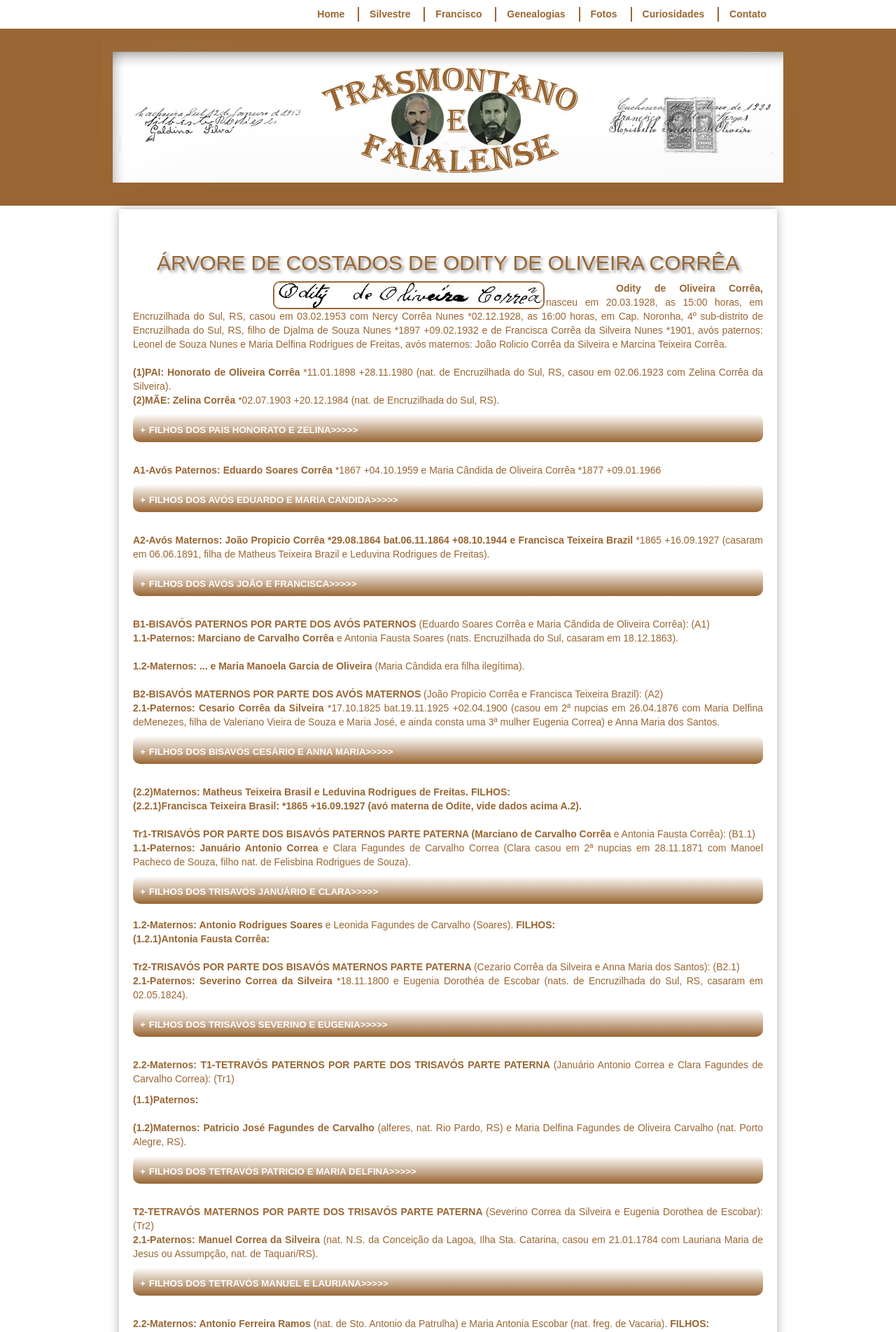
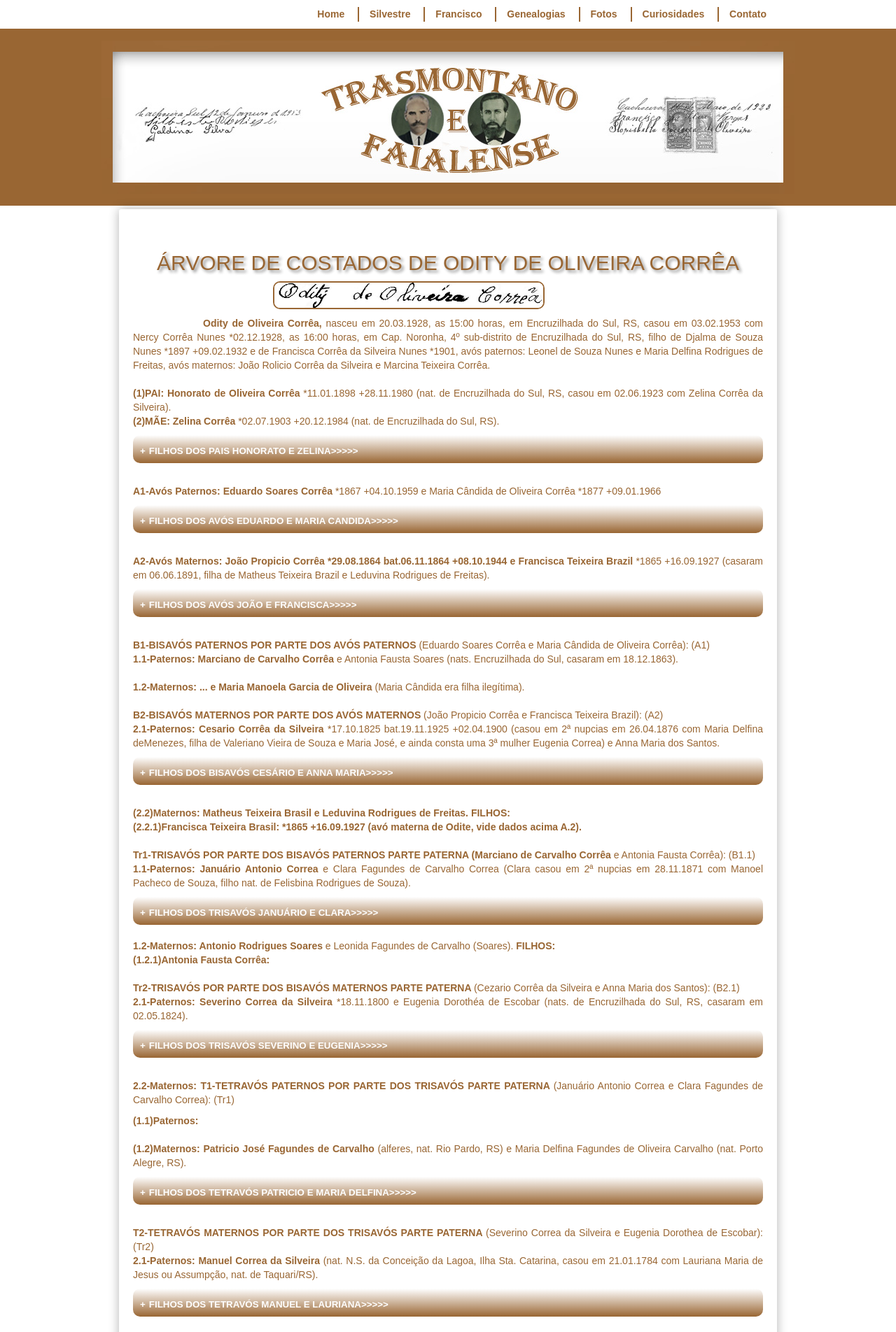
Before and after one commit to claudiovargas1955/claudiovargas1955.github.io, a Jekyll site: the page built from _pages/familia-correa.html, in a window 1280 px wide. Shown: the top 1904 px of the page at 70% size. Built offline with Jekyll 4.4.1, drawn with Linux system fonts in a browser that asks for light colours; some web fonts are replaced.

Commit message:
Update familia-correa.html

```diff
--- a/_pages/familia-correa.html
+++ b/_pages/familia-correa.html
@@ -71,7 +71,7 @@ title:  "familia-correa"
 
 
 <h2>ÁRVORE DE COSTADOS DE ODITY DE OLIVEIRA CORRÊA</h2>
-<img class="esq1" style="float:left"; src="/images/assinatura odity.jpg" height="40px"; title="Assinatura Odity Corrêa - 1953";/>
+<img class="esq1" style="float:left"; src="/images/assinatura odity.jpg" height="40px"; title="Assinatura Odity Corrêa - 1953";/><br><br>
 
 <p><b><p style="text-indent:100px";/>Odity de Oliveira Corrêa,</b> nasceu em 20.03.1928, as 15:00 horas, em Encruzilhada do Sul, RS,
 casou em 03.02.1953 com Nercy Corrêa Nunes *02.12.1928, as 16:00 horas, em Cap. Noronha, 4º sub-distrito de Encruzilhada do Sul, RS,
```
